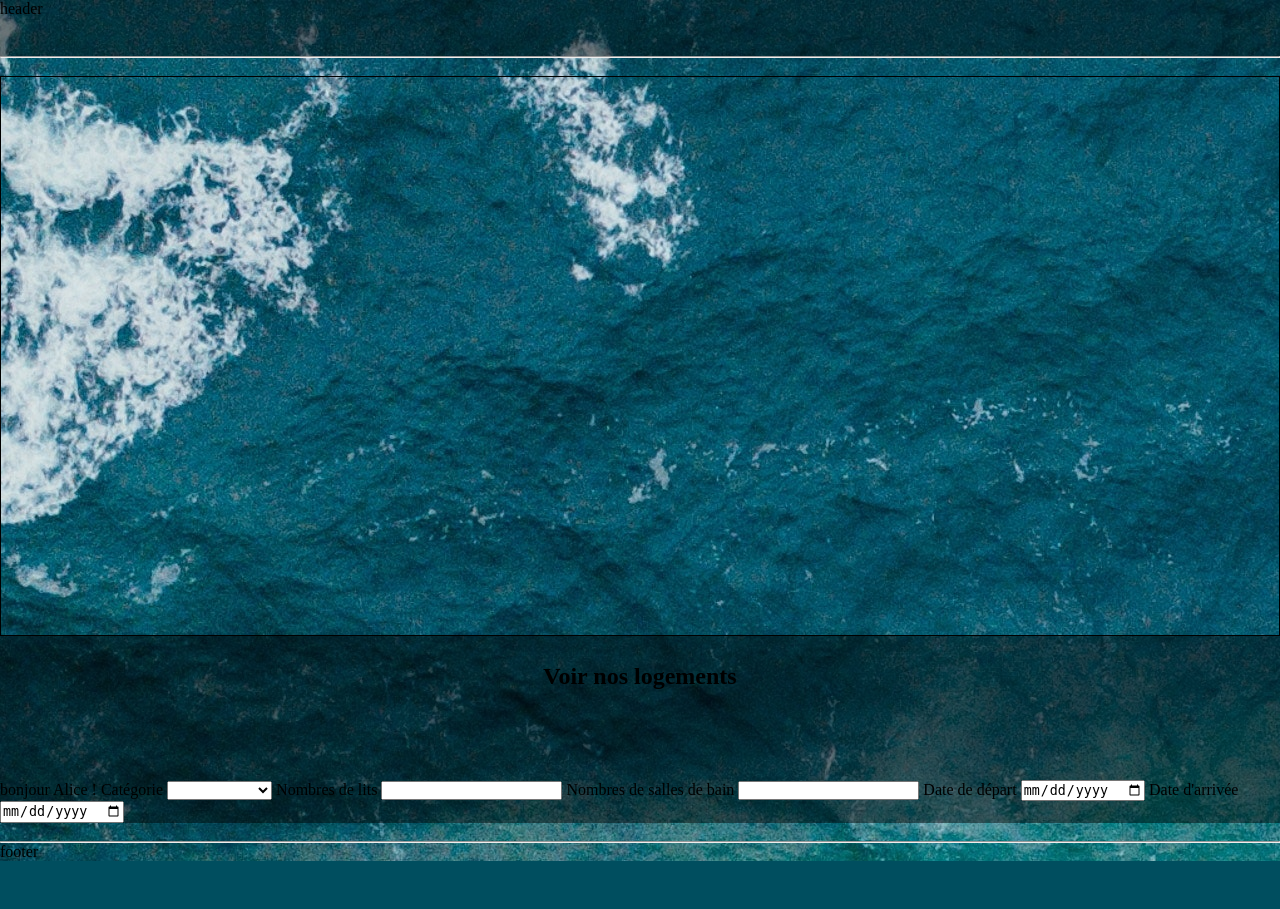
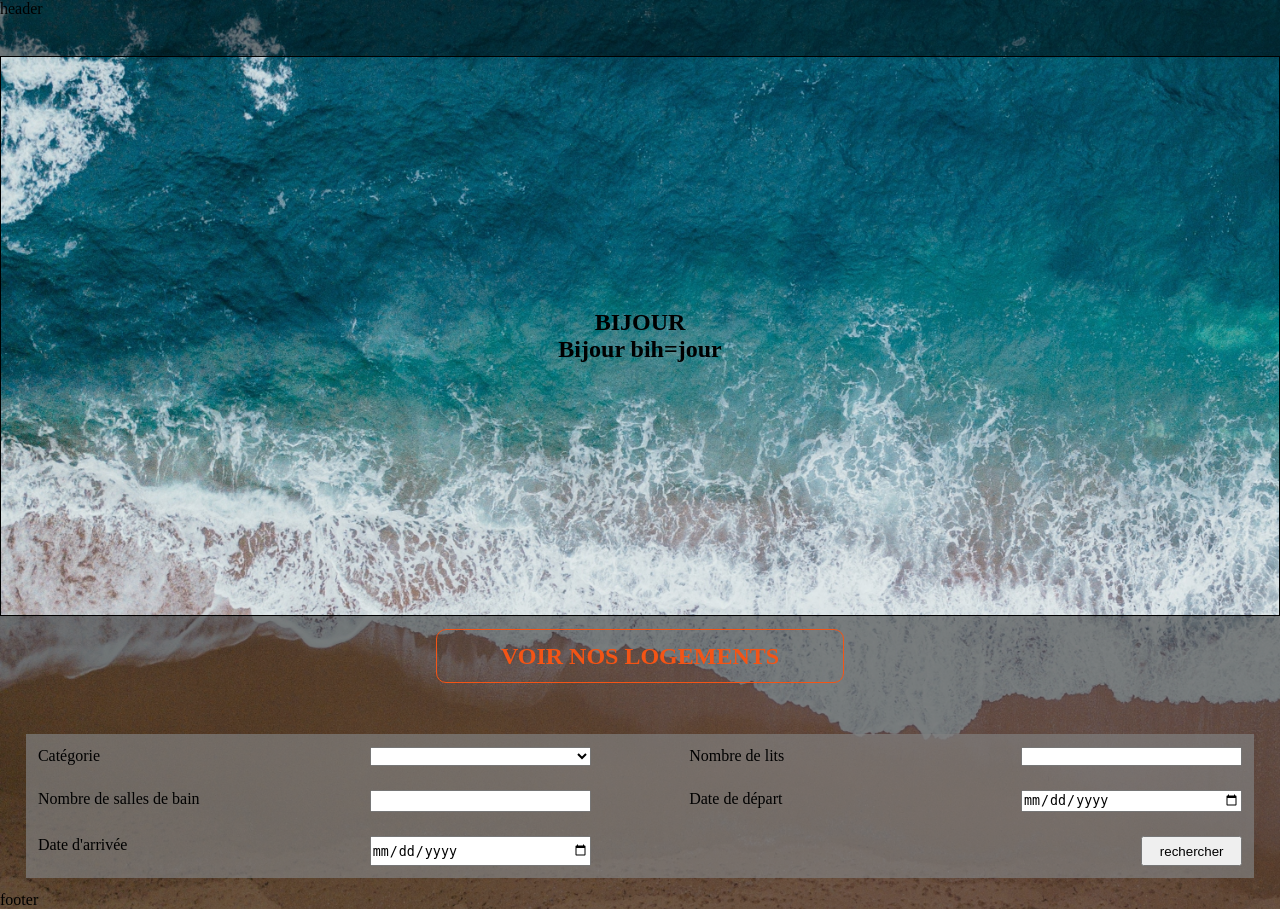
Before and after one commit to Gin-is-not-real/projet_reservation_gite, a PHP site: page / in a window 1280 px wide. Before the commit the page ends 861 px from the top, so only its background shows below. Run offline with PHP 8.4, Linux system fonts and the light colour scheme; data that the repository does not hold is empty.

Commit message:
formated the form and test header

```diff
--- a/index.php
+++ b/index.php
@@ -9,7 +9,6 @@ $GLOBALS["tablename"]= "hebergements";
 $GLOBALS["tablenameresa"]= "reservations";
 
 $manager= new HebergementManager($GLOBALS["hostname"] , $GLOBALS["username"] , $GLOBALS["password"] , $GLOBALS["basename"] , $GLOBALS["tablename"]);
-
 $resaManager= new ReservationsManager($GLOBALS["hostname"] , $GLOBALS["username"] , $GLOBALS["password"] , $GLOBALS["basename"] , $GLOBALS["tablenameresa"]);
 
 try {
--- a/managers/ConnexionManager.php
+++ b/managers/ConnexionManager.php
@@ -50,6 +50,7 @@ class ConnexionManager {
         $this->basename=$basename;
     }
 }
+
 ////////////////////////////////////////////////////////////
 class  HebergementManager extends ConnexionManager {
     protected $tablename;
--- a/style/card.css
+++ b/style/card.css
@@ -1,18 +1,22 @@
-
+#cards {
+    display: flex;
+    flex-flow: row wrap;
+    justify-content: space-around;
+}
 .card {
     /* border: 1px solid black; */
+    margin: 2%;
     width: 45vw;
-    min-width: 300px;
+    min-width: 400px;
     max-width: 500px;
     max-height: 400px;
-
     background-color: var(--grey-card);
 }
 .card * {
     /* border: 1px solid black; */
 }
 .card-header {
-    border: 1px solid var(--orange);
+    border-bottom: 1px solid var(--orange);
     width: 100%;
     height: min-content;
     display: flex;
@@ -40,6 +44,7 @@
 .card-content {
     display: grid;
     grid-template-columns: repeat(2, 2fr) repeat(2, 1fr) 2fr;
+    grid-template-columns: repeat(2, 25%) repeat(2, 12%) 25%;
     grid-template-rows: 2fr repeat(2, 1fr);
     grid-column-gap: 0px;
     grid-row-gap: 0px;
@@ -78,14 +83,20 @@
     border: none;
 }
 .card-footer {
+    min-width: 50%;
+
     grid-area: 3 / 1 / 4 / 3;
     /* height: min-content; */
     display: flex;
-    justify-content: center;
+    justify-content: space-around;
+    align-items: center;
 }
 .card-footer figure {
     padding: 0;
     margin: 0;
+    width: 48px;
+    height: 48px;
+    opacity: 1;
 }
 
 .parent {
--- a/style/general.css
+++ b/style/general.css
@@ -9,3 +9,24 @@ html * {
     margin: 0;
     padding: 0;
 }
+
+body {
+    background-image: url("../static/img/fond-ecran.jpg");
+    background-size: cover;
+    background-attachment: fixed;
+}
+
+ body>header {
+    height: 7vh;
+    background-color: var(--transparent-black);
+    position: sticky;
+    top: 0;
+}
+body>footer {
+    background-color: var(--transparent-black);
+}
+
+input, select {
+    width: 40%;
+    min-width: 110px;
+}
--- a/style/home.css
+++ b/style/home.css
@@ -1,33 +1,55 @@
-body {
-    background-image: url("../static/img/fond-ecran.jpg");
-}
- body>header {
-    height: 7vh;
-    background-color: var(--transparent-black);
-
-}
-
-
 #blank-section {
     height: 70vh;
     border: 1px solid black;
+    display: flex;
+    justify-content: center;
+    align-items: center;
+    text-align: center;
 }
-
 #main-section {
     background-color: var(--transparent-black);
 }
-
-
-
-
-#main-section header {
+#main-section>header {
     text-align: center;
     height: 10vh;
     display: flex;
     justify-content: center;
     align-items: center;
-    margin-bottom: 5%;
+    margin-bottom: 3%;
 }
-article {
-
+#main-section>header h2 {
+    text-transform: uppercase;
+    color: var(--orange);
+    border: 1px solid var(--orange);
+    padding: 1% 5%;
+    border-radius: 10px;
 }
+#sec-filters {
+    background-color: rgba(128, 128, 128, 0.693);
+    margin: 1% 2%;
+}
+#sec-filters form {
+    display: flex;
+    flex-flow: row wrap;
+    justify-content: space-between;
+}
+#sec-filters label {
+    display: inline-block;
+    width: 50%;
+}
+#sec-filters form > div {
+    width: 45%;
+    margin: 1%;
+    display: flex;
+    justify-content: space-between;
+}
+#form-filters-div-button {
+    display: flex !important;
+    justify-content: end !important;
+}
+#form-filters-div-button button {
+    padding: 1% 3%;
+}
+@media screen and (min-width: 800px) {
+    /* gerer le responsive des cartes */
+}
--- a/view/cardsView.php
+++ b/view/cardsView.php
@@ -2,7 +2,7 @@
 require_once('managers/ConnexionManager.php');//pour appeler les fonctions du manager declaré dans l'index
 require 'classes/Hebergement.php';
 ?>
-    <article>
+<article id="cards">
 
 
 <?php
@@ -41,13 +41,15 @@ while($data = $heb->fetch()) {
 
         <footer class="card-footer">
         <figure>
-            <?= $hebergement->getNbLits(); ?>
-            <img src="" alt="nbr de lits">
+            <img src="static/icons/yellow_single-room_icon-icons.com_59593.png" alt="nbr de lits" width="48px" height="auto" >
         </figure>
+        <?= $hebergement->getNbLits(); ?>
+
         <figure>
-            <?= $hebergement->getNbSdb(); ?>
-            <img src="" alt="nbr de sdb">
+            <img src="static/icons/yellow_shower_01_icon-icons.com_59592.png" alt="nbr de sdb">
         </figure>
+        <?= $hebergement->getNbSdb(); ?>
+
     </footer>
     </div>
 
--- a/view/filter.php
+++ b/view/filter.php
@@ -1,23 +1,31 @@
 <section id="sec-filters">
     <form action="">
-  bonjour Alice !
+        <div>
             <label for="categorie"> Catégorie </label>
             <select name="categorie" id="categorie">
-
                 <option value="">  </option>
                 <option value=""> Chambres </option>
                 <option value=""> Appartements </option>
                 <option value=""> Maison </option>
                 <option value=""> Villas </option>
             </select>
+        </div>
+
         <!-- <label for="categorie"> Catégorie </label>  <input class="inp-search" type="select" id="categorie"> -->
-
-  <label for="nbr-lits"> Nombres de lits </label> <input class="inp-search" type="number" min="0" id="nbr-lits">
-
-  <label for="nbr-sdb"> Nombres de salles de bain </label> <input class="inp-search" type="number" min="0" id="nbr-sdb">
-
+        <div>
+            <label for="nbr-lits"> Nombre de lits </label> <input class="inp-search" type="number" min="0" id="nbr-lits">
+        </div>
+        <div>
+            <label for="nbr-sdb"> Nombre de salles de bain </label> <input class="inp-search" type="number" min="0" id="nbr-sdb">
+        </div>
+        <div>
             <label for="date-depart"> Date de départ </label> <input class="inp-search" type="date" id="date-depart">
-
+        </div>
+        <div>
             <label for="date-arrivee">Date d'arrivée </label> <input class="inp-search" type="date" id="date-arrivee">
+        </div>
+        <div id="form-filters-div-button">
+            <button>rechercher</button>
+        </div>
       </form>
 </section>
--- a/view/homeView.php
+++ b/view/homeView.php
@@ -14,10 +14,13 @@
     <header>
         header
     </header>
-    <hr><br>
 
     <main>
         <section id="blank-section">
+            <header>
+                <h1>BIJOUR</h1>
+                <h2>Bijour bih=jour</h2>
+            </header>
 
 
         </section>
@@ -28,24 +31,16 @@
                 </h2>
             </header>
             <?php
-            include "filter.php";
+                include "filter.php";
 
-            include "cardsView.php";
-        ?>
-
-
+                include "cardsView.php";
+            ?>
         </section>
-
-
-
-
-
 
 
 
     </main>
 
-    <br><hr>
 <footer>
     footer
 </footer>
```
Also changed, not shown: static/icons/green_double-room_icon-icons.com_59398.png (added), static/icons/red_double-room_icon-icons.com_59508.png (added), static/icons/red_shower_01_icon-icons.com_59537.png (added), static/icons/red_single-room_icon-icons.com_59538.png (added), static/icons/yellow_double-room_icon-icons.com_59563.png (added), static/icons/yellow_shower_01_icon-icons.com_59592.png (added), static/icons/yellow_single-room_icon-icons.com_59593.png (added). Lines whose indentation alone changed are shown as unchanged.
